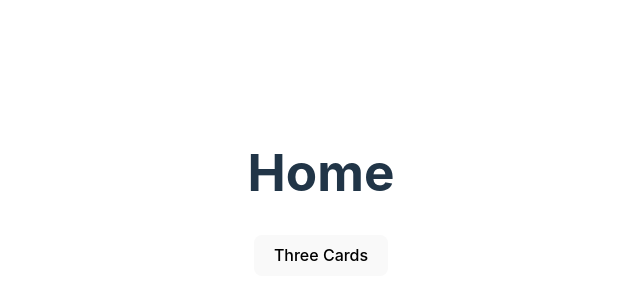
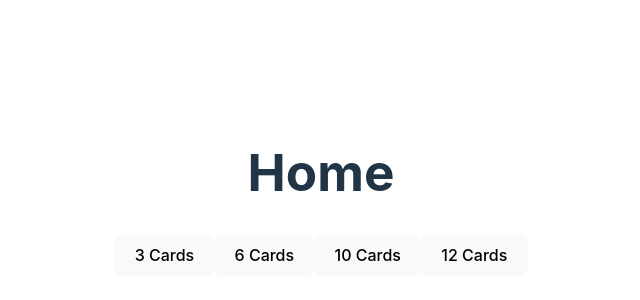
Before and after one commit to acancerouscake/CAB-tarot-card-site-ts, a React (Vite) app: page / in a window 1280 px wide. Shown: the part 198-498 px from the top of the page, without its empty margins (319-959 px from the left). Built offline with nearby package versions, Linux system fonts and the light colour scheme; no server answers.

Commit message:
Get api displaying card data, map data to buttons programatically

```diff
--- a/src/components/Home.tsx
+++ b/src/components/Home.tsx
@@ -2,7 +2,8 @@ import React, {useEffect, useState} from "react";
 import {Card, CardResponse} from "../types/types";
 
 export default function Home() {
-	const [numberOfCards, setNumberOfCards] = useState(1);
+	const cardSpreadVals = ["3", "6", "10", "12"];
+	const [numberOfCards, setNumberOfCards] = useState<number>();
 	const [tarotCards, setTarotCards] = useState<Card[]>([
 		{
 			type: "",
@@ -18,35 +19,48 @@ export default function Home() {
 	]);
 
 	const fetchCards = async (noOfCards: number) => {
+		if (noOfCards) {
+			try {
 				const response = await fetch(
-			`https://tarot-api-3hv5.onrender.com/api/v1/cards/random?n=5`
+					`https://tarot-api-3hv5.onrender.com/api/v1/cards/random?n=${noOfCards}`
 				);
 				const data = (await response.json()) as CardResponse;
 				setTarotCards(data.cards);
+			} catch (e) {
+				console.log("error :>> ", e);
+			}
+		}
+		return;
 	};
 
 	const handleButtonClick = (
 		e: React.MouseEvent<HTMLButtonElement, MouseEvent>
 	) => {
 		const buttonVal = (e.target as HTMLButtonElement).value;
-		if (buttonVal === "3") {
 		setNumberOfCards(parseInt(buttonVal));
-			console.log(numberOfCards);
-		}
 	};
 
 	useEffect(() => {
-		fetchCards(numberOfCards).catch((error) => {
-			// console.log("error :>> ", error);
+		numberOfCards &&
+			fetchCards(numberOfCards).catch((e) => {
+				console.log(e);
 			});
 	}, [numberOfCards]);
 
 	return (
 		<div>
 			<h1>Home</h1>
-			<button onClick={handleButtonClick} name="Three Cards" value={"3"}>
-				Three Cards
+			{cardSpreadVals.map((spreadVal) => {
+				return (
+					<button
+						onClick={handleButtonClick}
+						name={`${spreadVal} Cards`}
+						value={spreadVal}
+					>
+                        { `${ spreadVal }` } Cards
 					</button>
+				);
+			})}
 
 			{tarotCards &&
 				tarotCards.map((card) => {
--- a/src/main.tsx
+++ b/src/main.tsx
@@ -1,10 +1,10 @@
-import React from 'react'
-import ReactDOM from 'react-dom/client'
-import App from './App.tsx'
-import './index.css'
+import React from "react";
+import ReactDOM from "react-dom/client";
+import App from "./App.tsx";
+import "./index.css";
 
-ReactDOM.createRoot(document.getElementById('root')!).render(
-  // <React.StrictMode>
-    <App />
-  // </React.StrictMode>,
-)
+ReactDOM.createRoot(document.getElementById("root")!).render(
+	<React.StrictMode>
+		<App />
+	</React.StrictMode>
+);
```
Lines whose indentation alone changed are shown as unchanged.
